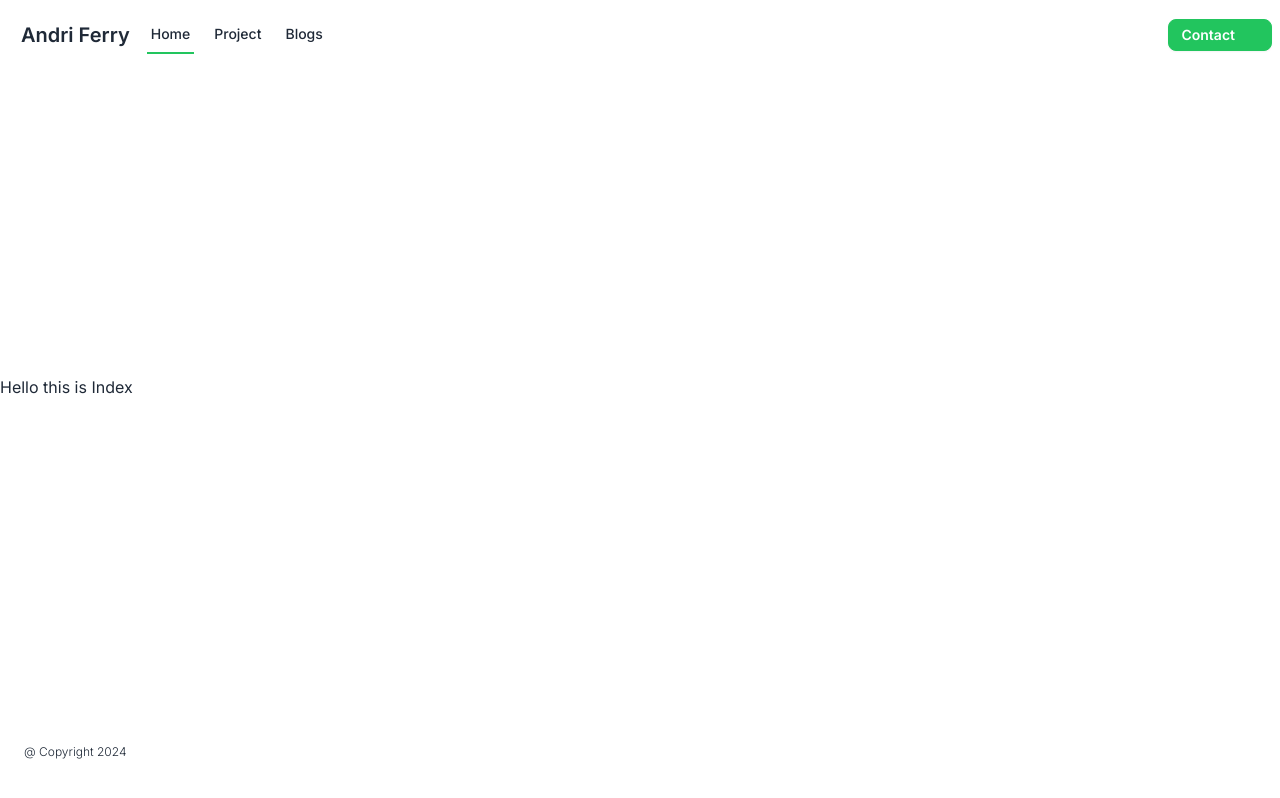
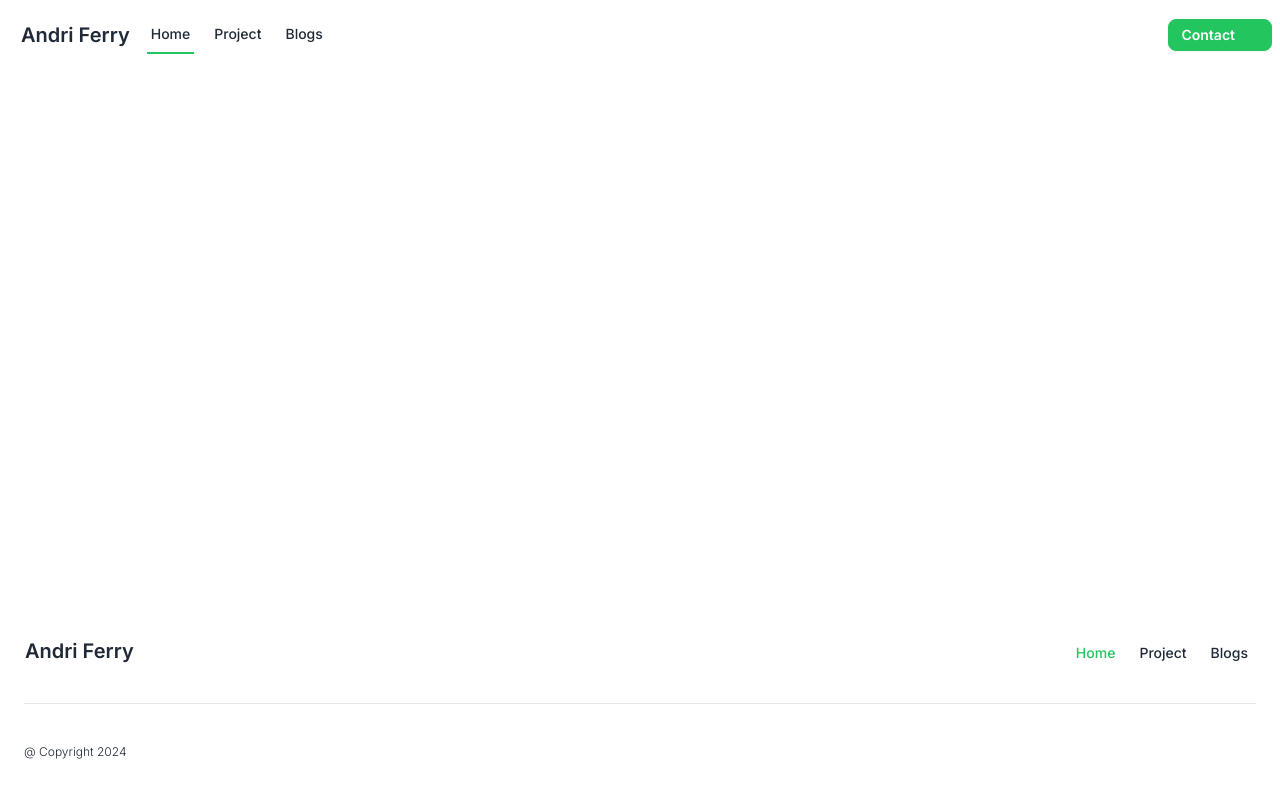
Before and after one commit to andriferry/andriferryapp, a Nuxt app: page / in a window 1280 px wide. Built offline with nearby package versions, Linux system fonts and the light colour scheme.

Commit message:
Update Footer

```diff
--- a/assets/css/tailwind.css
+++ b/assets/css/tailwind.css
@@ -7,7 +7,7 @@
     & li {
         > :focus,
         :hover {
-            @apply !bg-transparent;
+            @apply !bg-transparent text-primary;
         }
 
         & * {
--- a/layouts/default.vue
+++ b/layouts/default.vue
@@ -92,8 +92,27 @@ const socialMedia = ref([
         <slot />
 
         <div class="w-full px-4 py-10">
-            <div
-                class="container font-light text-xs mx-auto flex px-2 justify-between">
+            <div class="container flex flex-col gap-4 text-xs mx-auto px-2">
+                <div class="py-6 border-b flex justify-between">
+                    <NuxtLink
+                        to="/"
+                        class="btn !py-1 hover:bg-transparent !px-0 btn-ghost text-xl">
+                        Andri Ferry
+                    </NuxtLink>
+
+                    <ul class="menu menu-horizontal plain-underline gap-4 px-1">
+                        <li v-for="(route, index) in routes" :key="index">
+                            <NuxtLink
+                                active-class="text-primary"
+                                :to="route.link"
+                                class="">
+                                {{ route.route }}
+                            </NuxtLink>
+                        </li>
+                    </ul>
+                </div>
+
+                <div class="w-full pt-6 flex justify-between font-light">
                     <p class="items-center">
                         @ Copyright {{ new Date().getFullYear() }}
                     </p>
@@ -109,6 +128,7 @@ const socialMedia = ref([
                 </div>
             </div>
         </div>
+    </div>
 </template>
 
 <style scoped></style>
--- a/pages/index.vue
+++ b/pages/index.vue
@@ -1,7 +1,7 @@
 <script setup lang="ts"></script>
 
 <template>
-    <div>Hello this is Index</div>
+    <div></div>
 </template>
 
 <style scoped></style>
```
Lines whose indentation alone changed are shown as unchanged.
